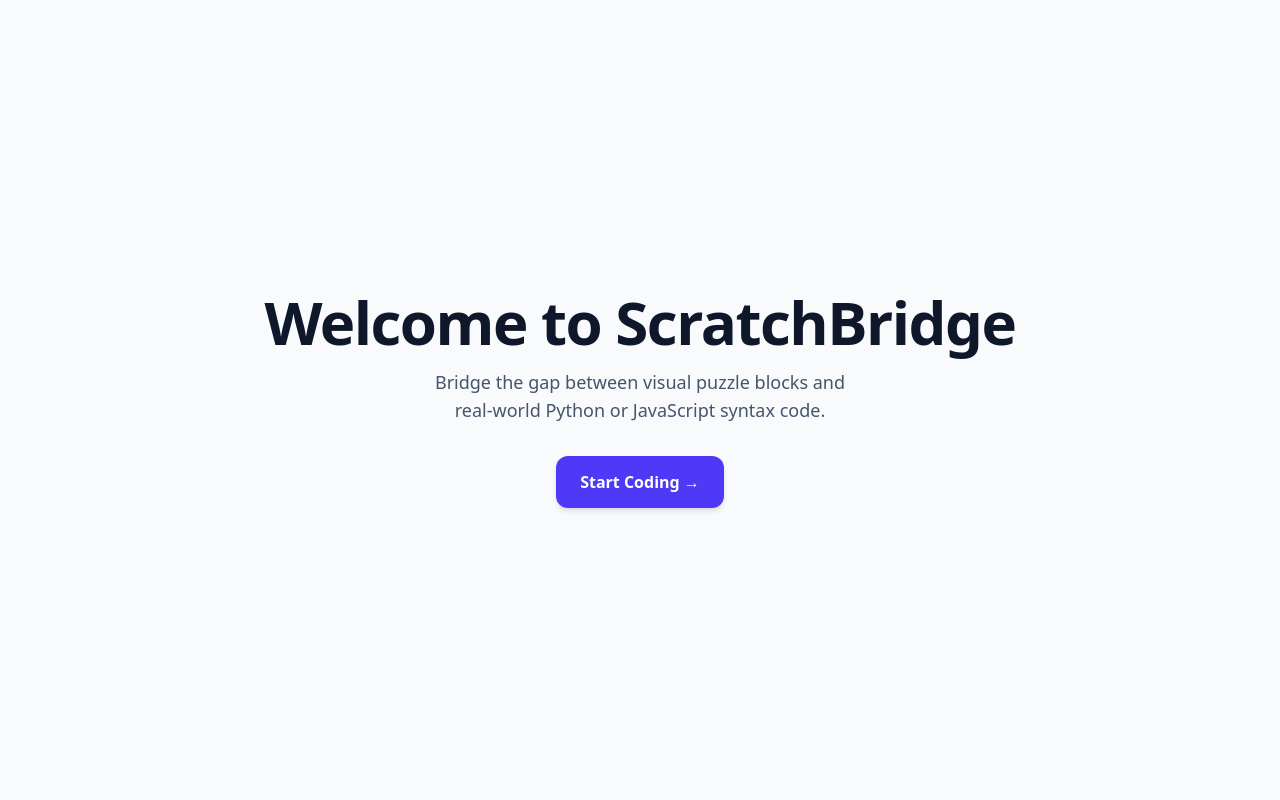
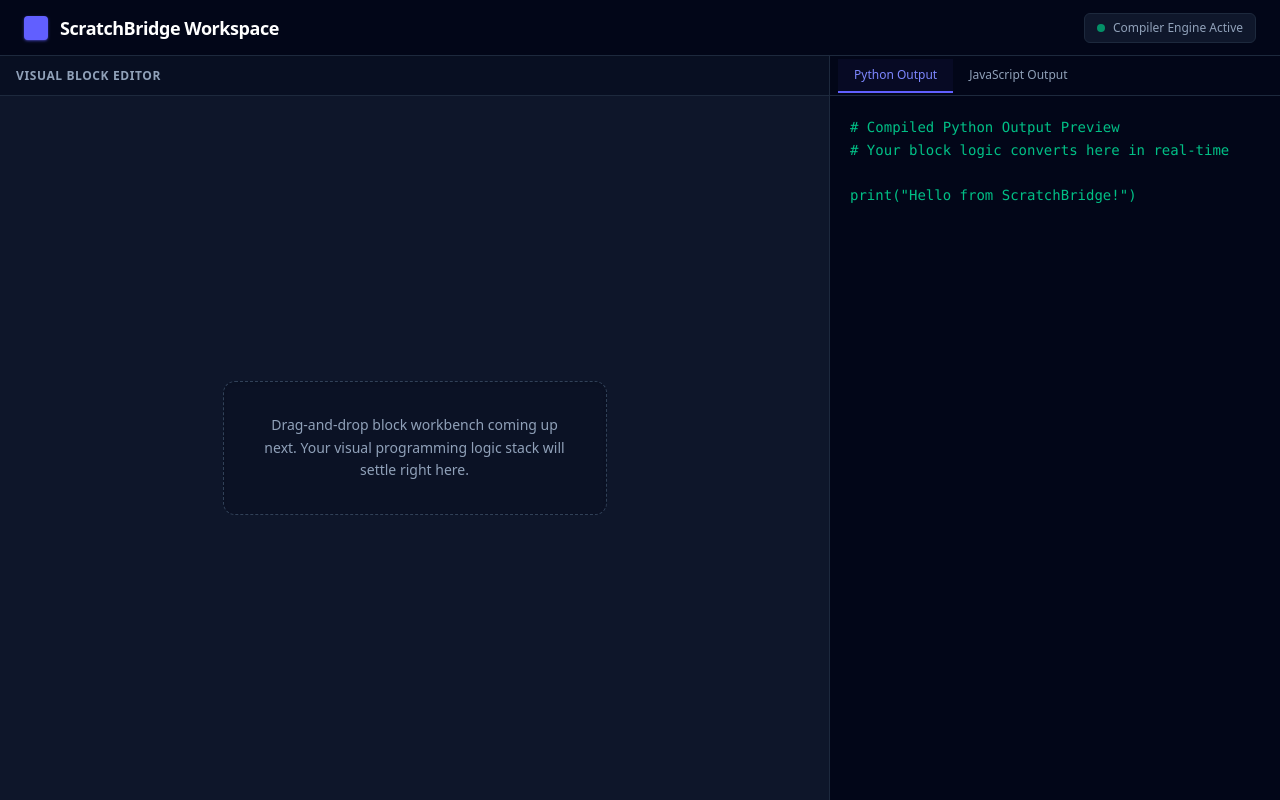
Before and after one commit to Dev-muse/scratchbridge, a Next.js app: page / in a window 1280 px wide. Built offline with nearby package versions, Linux system fonts and the light colour scheme.

Commit message:
feat: refactor landing page to workspace layout with dual output tabs for Python and JavaScript

```diff
--- a/src/app/page.tsx
+++ b/src/app/page.tsx
@@ -1,20 +1,81 @@
-import Link from "next/link";
+// src/app/page.tsx
+"use client";
 
-export default function LandingPage() {
+import { useState } from "react";
+
+export default function WorkspacePage() {
+  const [activeTab, setActiveTab] = useState<"python" | "javascript">("python");
+
   return (
-    <main className="flex min-h-screen flex-col items-center justify-center p-6 bg-slate-50 text-center">
-      <h1 className="text-5xl font-extrabold tracking-tight text-slate-900 sm:text-6xl mb-4">
-        Welcome to ScratchBridge
-      </h1>
-      <p className="max-w-md text-lg text-slate-600 mb-8">
-        Bridge the gap between visual puzzle blocks and real-world Python or JavaScript syntax code.
-      </p>
-      <Link
-        href="/editor"
-        className="rounded-xl bg-indigo-600 px-6 py-3.5 text-base font-semibold text-white shadow-md hover:bg-indigo-500 focus-visible:outline-2 focus-visible:outline-offset-2 focus-visible:outline-indigo-600 transition-all"
-      >
-        Start Coding →
-      </Link>
-    </main>
+    <div className="flex h-screen w-screen flex-col bg-slate-900 text-slate-100 overflow-hidden font-sans">
+      {/* Top Application Header Banner */}
+      <header className="flex h-14 items-center justify-between border-b border-slate-800 bg-slate-950 px-6 shadow-md">
+        <div className="flex items-center space-x-3">
+          <div className="h-6 w-6 rounded bg-indigo-500 shadow-sm shadow-indigo-500/50" />
+          <h1 className="text-lg font-bold tracking-tight text-white">ScratchBridge Workspace</h1>
+        </div>
+        <div className="flex items-center space-x-2 text-xs text-slate-400 bg-slate-900 px-3 py-1.5 rounded-md border border-slate-800">
+          <span className="h-2 w-2 rounded-full bg-emerald-500 animate-pulse" />
+          <span>Compiler Engine Active</span>
+        </div>
+      </header>
+
+      {/* Split Double View Pane Layout */}
+      <main className="flex flex-1 overflow-hidden">
+        {/* Left Side View Pane: Visual Scratch Block Editor Space */}
+        <section className="flex flex-1 flex-col bg-slate-900/50 relative border-r border-slate-800">
+          <div className="flex h-10 items-center justify-between border-b border-slate-800 bg-slate-950/40 px-4">
+            <span className="text-xs font-semibold tracking-wider uppercase text-slate-400">Visual Block Editor</span>
+          </div>
+          <div className="flex flex-1 items-center justify-center p-8">
+            <div className="rounded-xl border border-dashed border-slate-700 bg-slate-950/20 p-8 text-center max-w-sm shadow-inner">
+              <p className="text-sm text-slate-400 leading-relaxed">
+                Drag-and-drop block workbench coming up next. Your visual programming logic stack will settle right here.
+              </p>
+            </div>
+          </div>
+        </section>
+
+        {/* Right Side View Pane: Target Code Compilation Output Preview */}
+        <section className="flex w-[450px] min-w-[350px] flex-col bg-slate-950">
+          {/* Code Tabs Header Section */}
+          <div className="flex h-10 items-center border-b border-slate-800 bg-slate-950 px-2">
+            <button
+              onClick={() => setActiveTab("python")}
+              className={`px-4 py-2 text-xs font-medium border-b-2 transition-all duration-150 cursor-pointer ${
+                activeTab === "python"
+                  ? "border-indigo-500 text-indigo-400 bg-indigo-500/5"
+                  : "border-transparent text-slate-400 hover:text-slate-200"
+              }`}
+            >
+              Python Output
+            </button>
+            <button
+              onClick={() => setActiveTab("javascript")}
+              className={`px-4 py-2 text-xs font-medium border-b-2 transition-all duration-150 cursor-pointer ${
+                activeTab === "javascript"
+                  ? "border-indigo-500 text-indigo-400 bg-indigo-500/5"
+                  : "border-transparent text-slate-400 hover:text-slate-200"
+              }`}
+            >
+              JavaScript Output
+            </button>
+          </div>
+
+          {/* Compilation Text Output Panel */}
+          <div className="flex-1 overflow-auto p-5 font-mono text-sm leading-relaxed bg-slate-950 text-indigo-200 selection:bg-indigo-500/30">
+            {activeTab === "python" ? (
+              <pre className="text-emerald-400/90">
+                {`# Compiled Python Output Preview\n# Your block logic converts here in real-time\n\nprint("Hello from ScratchBridge!")`}
+              </pre>
+            ) : (
+              <pre className="text-amber-400/90">
+                {`// Compiled JavaScript Output Preview\n// Your block logic converts here in real-time\n\nconsole.log("Hello from ScratchBridge!");`}
+              </pre>
+            )}
+          </div>
+        </section>
+      </main>
+    </div>
   );
 }
```
